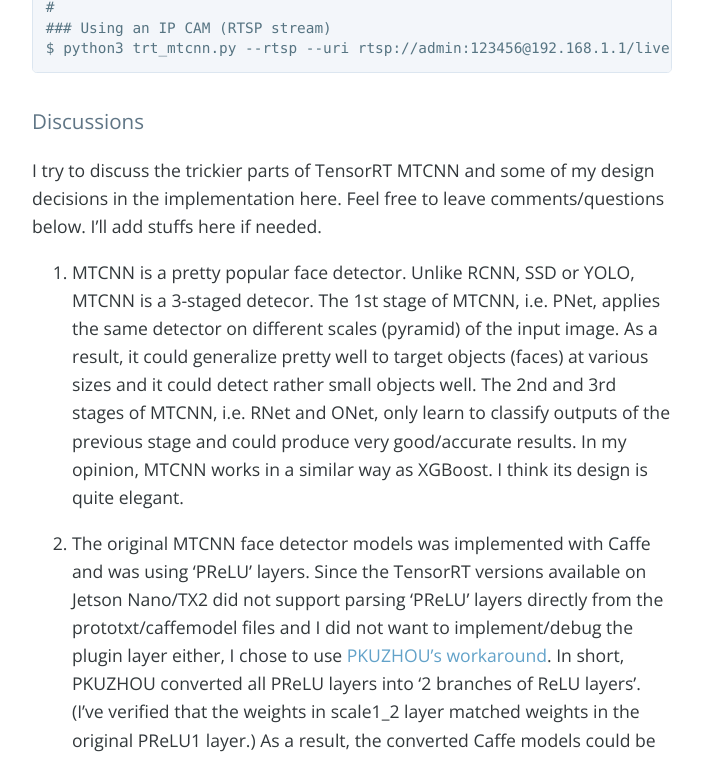
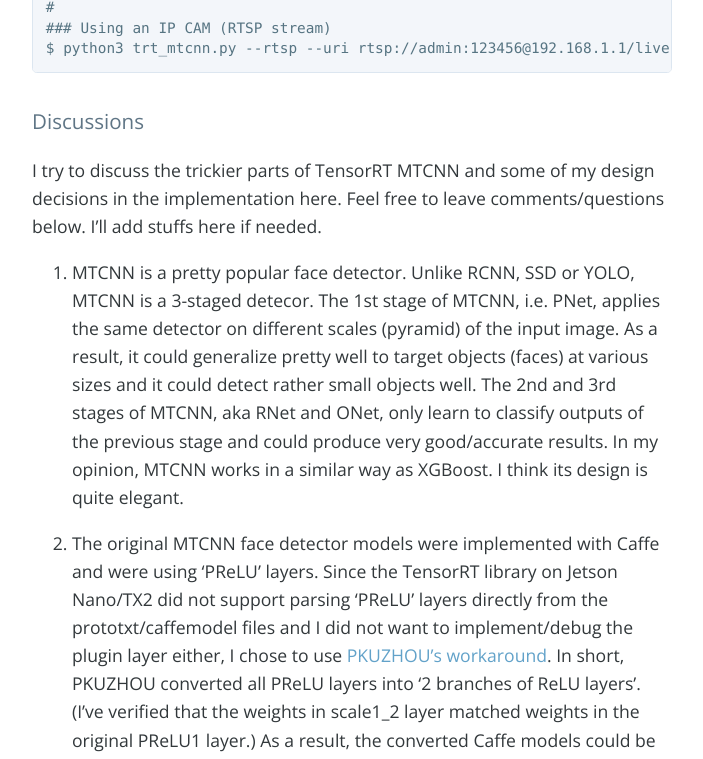
Before and after one commit to jkjung-avt/jkjung-avt.github.io, a Jekyll site: the page built from _posts/2019-09-30-tensorrt-mtcnn.md, in a window 1280 px wide and 1400 px high, scrolled down 1768 px. Shown: the top 759 px of the window, without its empty margins (288-991 px from the left). Built offline with Jekyll 4.4.1, drawn with Linux system fonts in a browser that asks for light colours; nearby versions of some CDN libraries; comment, search, counter and statistics services are not loaded; some of the changed text lies outside the part shown.

Commit message:
Minor updates on wordings

```diff
--- a/_posts/2019-09-30-tensorrt-mtcnn.md
+++ b/_posts/2019-09-30-tensorrt-mtcnn.md
@@ -46,16 +46,16 @@ $ python3 trt_mtcnn.py --rtsp --uri rtsp://admin:123456@192.168.1.1/live.sdp
 
 I try to discuss the trickier parts of TensorRT MTCNN and some of my design decisions in the implementation here.  Feel free to leave comments/questions below.  I'll add stuffs here if needed.
 
-1. MTCNN is a pretty popular face detector.  Unlike RCNN, SSD or YOLO, MTCNN is a 3-staged detecor.  The 1st stage of MTCNN, i.e. PNet, applies the same detector on different scales (pyramid) of the input image.  As a result, it could generalize pretty well to target objects (faces) at various sizes and it could detect rather small objects well.  The 2nd and 3rd stages of MTCNN, i.e. RNet and ONet, only learn to classify outputs of the previous stage and could produce very good/accurate results.  In my opinion, MTCNN works in a similar way as XGBoost.  I think its design is quite elegant.
+1. MTCNN is a pretty popular face detector.  Unlike RCNN, SSD or YOLO, MTCNN is a 3-staged detecor.  The 1st stage of MTCNN, i.e. PNet, applies the same detector on different scales (pyramid) of the input image.  As a result, it could generalize pretty well to target objects (faces) at various sizes and it could detect rather small objects well.  The 2nd and 3rd stages of MTCNN, aka RNet and ONet, only learn to classify outputs of the previous stage and could produce very good/accurate results.  In my opinion, MTCNN works in a similar way as XGBoost.  I think its design is quite elegant.
 
-2. The original MTCNN face detector models was implemented with Caffe and was using 'PReLU' layers.  Since the TensorRT versions available on Jetson Nano/TX2 did not support parsing 'PReLU' layers directly from the prototxt/caffemodel files and I did not want to implement/debug the plugin layer either, I chose to use [PKUZHOU's workaround](https://github.com/PKUZHOU/MTCNN_FaceDetection_TensorRT).  In short, PKUZHOU converted all PReLU layers into '2 branches of ReLU layers'.  (I've verified that the weights in scale1_2 layer matched weights in the original PReLU1 layer.)  As a result, the converted Caffe models could be directly parsed and optimized by TensorRT API.
+2. The original MTCNN face detector models were implemented with Caffe and were using 'PReLU' layers.  Since the TensorRT library on Jetson Nano/TX2 did not support parsing 'PReLU' layers directly from the prototxt/caffemodel files and I did not want to implement/debug the plugin layer either, I chose to use [PKUZHOU's workaround](https://github.com/PKUZHOU/MTCNN_FaceDetection_TensorRT).  In short, PKUZHOU converted all PReLU layers into '2 branches of ReLU layers'.  (I've verified that the weights in scale1_2 layer matched weights in the original PReLU1 layer.)  As a result, the converted Caffe models could be directly parsed and optimized by TensorRT API.
 
    ![PReLU workaround](https://raw.githubusercontent.com/PKUZHOU/MTCNN_FaceDetection_TensorRT/master/pictures/modification.png)
 
 3. I used Cython to wrap TensorRT C++ code, so I could do inferencing of TensorRT optimized MTCNN models and implement the rest of MTCNN processing in python.  Please refer to my earlier post, [Running TensorRT Optimized GoogLeNet on Jetson Nano](https://jkjung-avt.github.io/tensorrt-googlenet/)
 , for more information about Cython.
 
-4. TensorRT only supports fixed-sized blobs.  That is, all blob sizes need to be explicitly specified when the TensorRT engine is built.  So I made the following design decisions:
+4. TensorRT, as of version 5.x or earlier, only supports fixed-sized blobs.  That is, all blob sizes need to be explicitly specified when the TensorRT engine is built.  So I made the following design decisions:
 
    * Maximum input image size is 1280x720.  If the image is too large, I would resize it (while keeping the aspect ratio) to fit 1280x720.  Refer to source code around [this line](https://github.com/jkjung-avt/tensorrt_demos/blob/master/utils/mtcnn.py#L446) for details.
    * Minimum detection size ('minsize') is set to 40.  That means, if the image size is within 1280x720, the TensorRT MTCNN should be able to detect all faces larger than 40x40.
```
Also changed, not shown: other parts of _posts/2019-09-30-tensorrt-mtcnn.md (+1 -1 lines).
